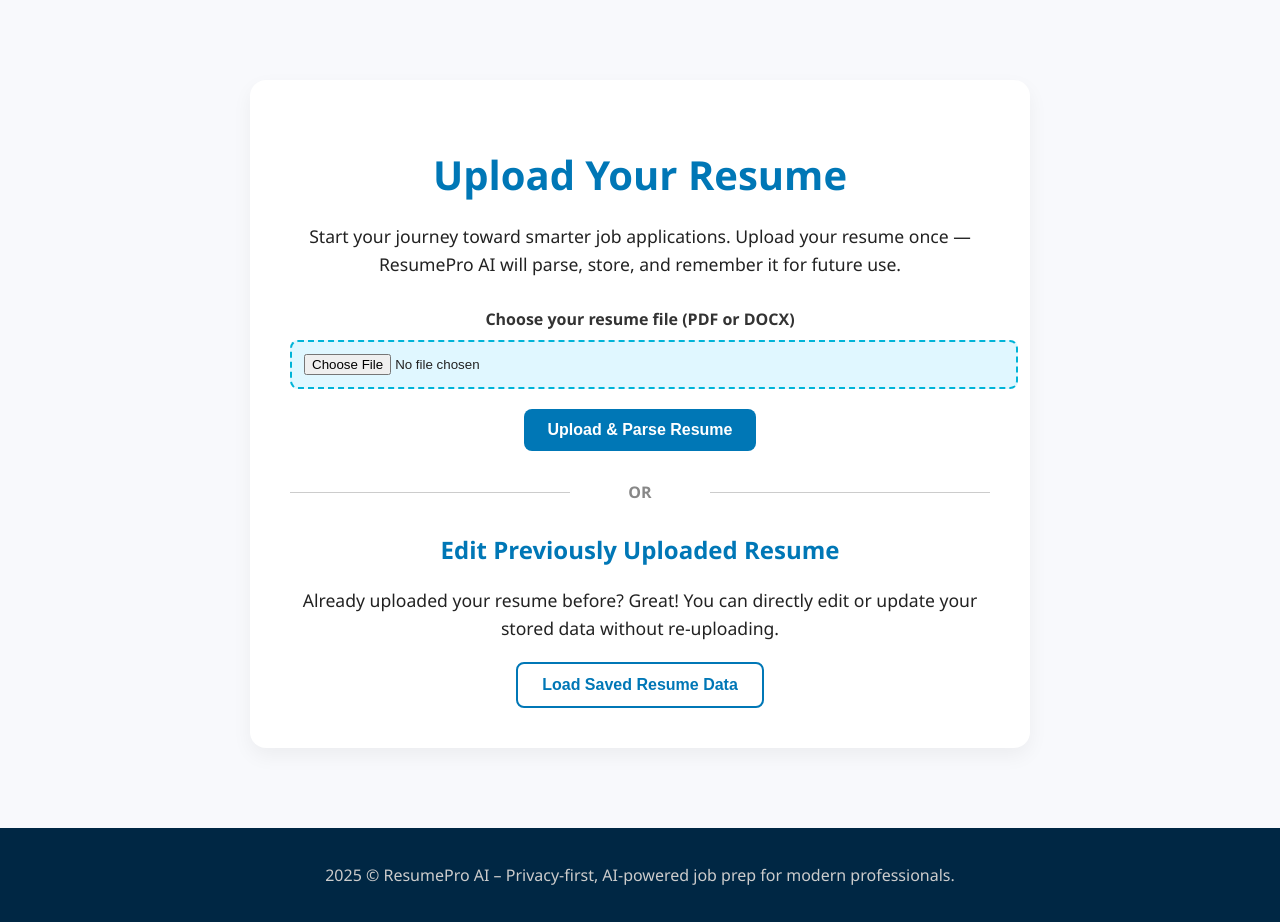
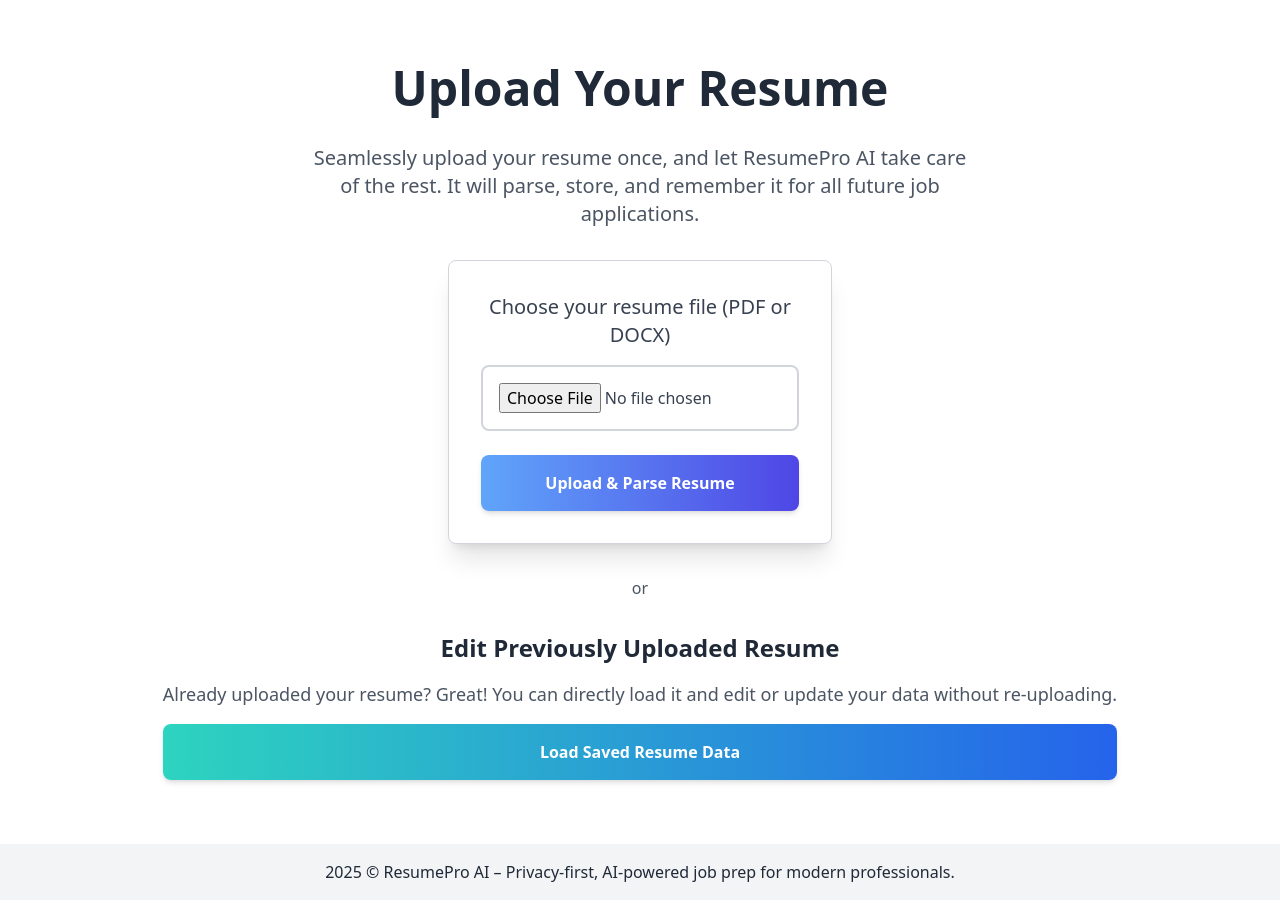
Before and after one commit to aarshx05/resume_ai_pro, a Flask app: page /update in a window 1280 px wide. After the commit the page ends 882 px from the top, so only its background shows below. Run offline with Flask 3, Linux system fonts and the light colour scheme; some libraries are stand-ins or nearby versions.

Commit message:
Update upload.html

```diff
--- a/templates/upload.html
+++ b/templates/upload.html
@@ -4,38 +4,57 @@
   <meta charset="UTF-8" />
   <meta name="viewport" content="width=device-width, initial-scale=1.0"/>
   <title>Upload Your Resume | ResumePro AI</title>
-  <link rel="stylesheet" href="{{ url_for('static', filename='css/style_upload.css') }}">
+
+  <!-- Tailwind CSS CDN -->
+  <script src="https://cdn.tailwindcss.com"></script>
 </head>
-<body>
-  <div class="upload-wrapper">
-    <div class="upload-container">
-      <h1>Upload Your Resume</h1>
-      <p class="intro">
-        Start your journey toward smarter job applications. Upload your resume once — ResumePro AI will parse, store, and remember it for future use.
+
+<body class="bg-white text-gray-900 min-h-screen flex flex-col">
+
+  <!-- Hero Section -->
+  <section class="hero-section flex-grow flex flex-col items-center justify-center text-center py-16 px-4 space-y-8">
+    <h1 class="text-4xl font-extrabold sm:text-5xl text-gray-800">Upload Your Resume</h1>
+    <p class="text-lg sm:text-xl text-gray-600 max-w-2xl mx-auto">
+      Seamlessly upload your resume once, and let ResumePro AI take care of the rest. It will parse, store, and remember it for all future job applications.
     </p>
 
-      <form method="POST" enctype="multipart/form-data" onsubmit="clearLocalStorage()">
-        <label for="resume" class="file-label">Choose your resume file (PDF or DOCX)</label>
-        <input type="file" name="resume" id="resume" required>
-        <button type="submit" class="btn upload">Upload & Parse Resume</button>
+    <form method="POST" enctype="multipart/form-data" onsubmit="clearLocalStorage()" class="w-full sm:w-96 bg-white p-8 rounded-lg shadow-xl space-y-6 border border-gray-300">
+      <div class="space-y-4">
+        <label for="resume" class="block text-xl font-medium text-gray-700">Choose your resume file (PDF or DOCX)</label>
+        <input type="file" name="resume" id="resume" accept=".pdf,.doc,.docx"
+               class="w-full p-4 border-2 border-gray-300 rounded-lg text-gray-700 focus:outline-none focus:ring-2 focus:ring-indigo-500 transition duration-300 ease-in-out" required>
+      </div>
+
+      <!-- Upload Button -->
+      <button type="submit"
+              class="w-full bg-gradient-to-r from-blue-400 to-indigo-600 text-white py-4 rounded-lg font-semibold transform hover:scale-105 transition duration-300 shadow-md hover:bg-gradient-to-l">
+        Upload & Parse Resume
+      </button>
     </form>
 
-      <div class="divider">or</div>
+    <div class="divider my-8 text-gray-600">or</div>
 
-      <div class="saved-resume-section">
-        <h2>Edit Previously Uploaded Resume</h2>
-        <p class="info">
-          Already uploaded your resume before? Great! You can directly edit or update your stored data without re-uploading.
+    <!-- Load Saved Resume Section -->
+    <div class="text-center space-y-4">
+      <h2 class="text-2xl font-semibold text-gray-800">Edit Previously Uploaded Resume</h2>
+      <p class="text-lg text-gray-600">
+        Already uploaded your resume? Great! You can directly load it and edit or update your data without re-uploading.
       </p>
-        <button onclick="loadResumeData()" class="btn load">Load Saved Resume Data</button>
+      <button onclick="loadResumeData()"
+              class="w-full bg-gradient-to-r from-teal-400 to-blue-600 text-white py-4 rounded-lg font-semibold transform hover:scale-105 transition duration-300 shadow-md hover:bg-gradient-to-l">
+        Load Saved Resume Data
+      </button>
     </div>
+  </section>
+
+  <!-- Footer Section -->
+  <footer class="bg-gray-100 text-gray-800 py-4 mt-auto">
+    <div class="text-center">
+      <p class="text-sm sm:text-base">2025 &copy; ResumePro AI – Privacy-first, AI-powered job prep for modern professionals.</p>
     </div>
+  </footer>
 
-    <footer>
-      <p>2025 &copy; ResumePro AI – Privacy-first, AI-powered job prep for modern professionals.</p>
-    </footer>
-  </div>
-
+  <!-- Scripts -->
   <script>
     function clearLocalStorage() {
       localStorage.removeItem('resumeData');
```
Lines whose indentation alone changed are shown as unchanged.
